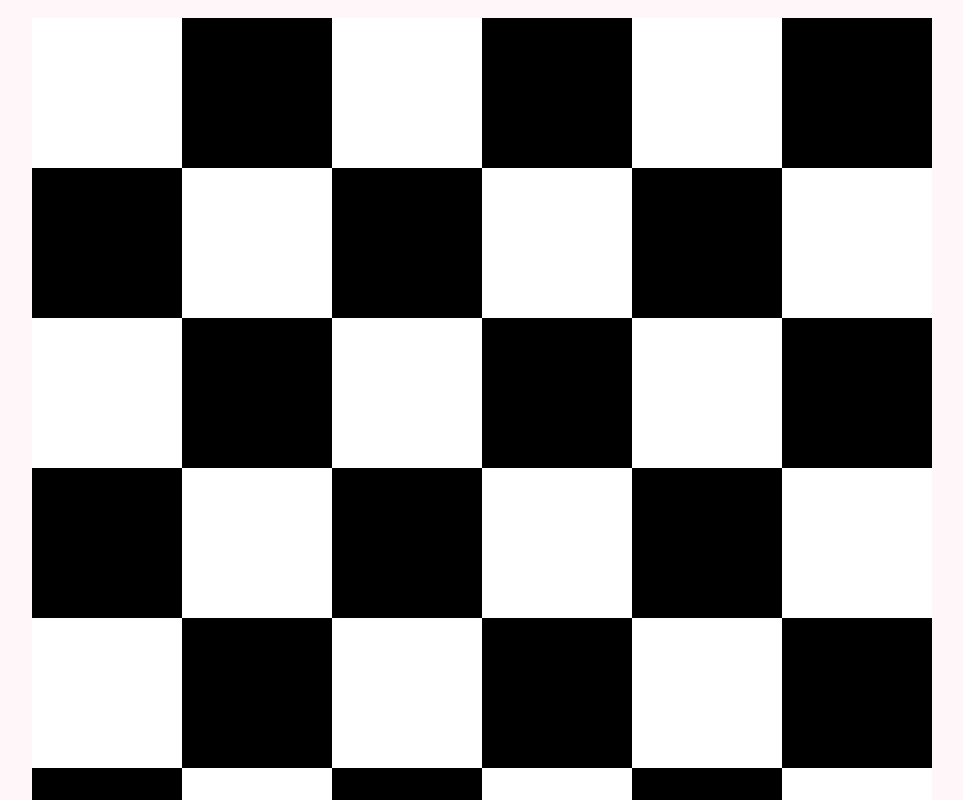
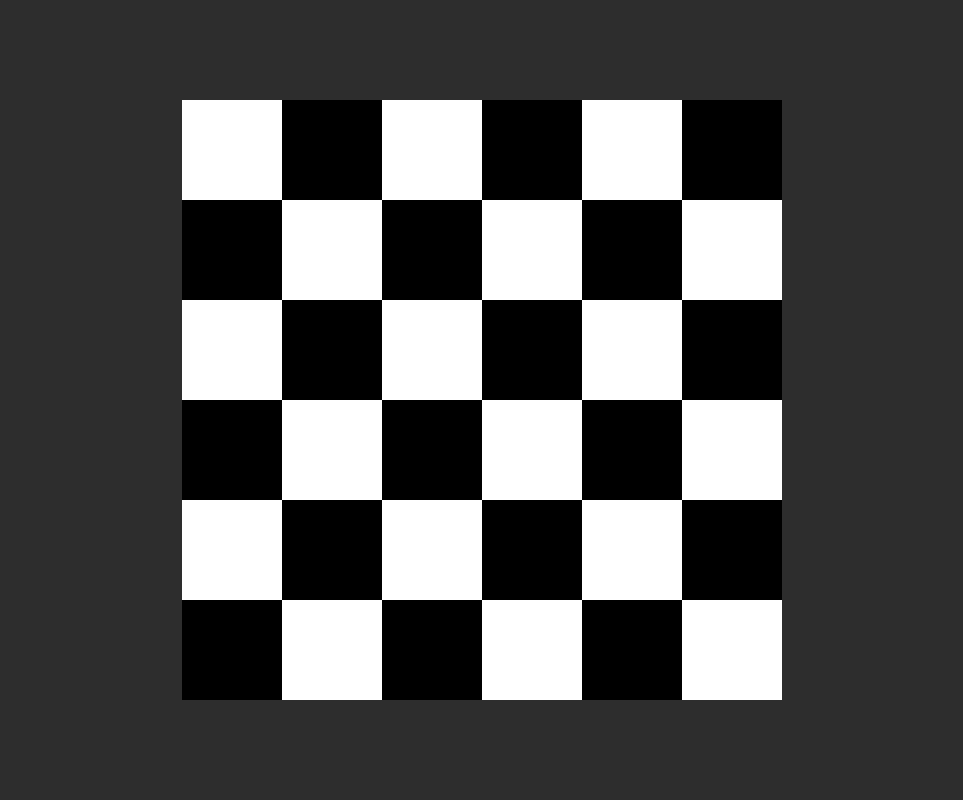
Before and after one commit to Axeellima/turn-game, a React (Create React App) app: page / in a window 1280 px wide. Shown: the whole page, without its empty margins (158-1121 px from the left). Built offline with nearby package versions, Linux system fonts and the light colour scheme.

Commit message:
add: board-game render with loop,Rogue class

```diff
--- a/src/App.css
+++ b/src/App.css
@@ -3,38 +3,3 @@
   margin: 0;
   padding: 0;
 }
-
-.App-logo {
-  height: 40vmin;
-  pointer-events: none;
-}
-
-@media (prefers-reduced-motion: no-preference) {
-  .App-logo {
-    animation: App-logo-spin infinite 20s linear;
-  }
-}
-
-.App-header {
-  background-color: #282c34;
-  min-height: 100vh;
-  display: flex;
-  flex-direction: column;
-  align-items: center;
-  justify-content: center;
-  font-size: calc(10px + 2vmin);
-  color: white;
-}
-
-.App-link {
-  color: #61dafb;
-}
-
-@keyframes App-logo-spin {
-  from {
-    transform: rotate(0deg);
-  }
-  to {
-    transform: rotate(360deg);
-  }
-}
--- a/src/App.js
+++ b/src/App.js
@@ -1,13 +1,13 @@
-import Board from './components/Board'
-import Global from './styles/global'
+import MainRoutes from "./routes";
+import Global from "./styles/global";
 
 function App() {
   return (
     <>
       <Global />
-      <Board />
+      <MainRoutes />
     </>
-  )
+  );
 }
 
-export default App
+export default App;
--- a/src/components/Board/index.jsx
+++ b/src/components/Board/index.jsx
@@ -1,60 +1,24 @@
-import { StyledBoard } from './style'
+import { StyledBoard } from "./style";
+
+const verticalAxis = ["1", "2", "3", "4", "5", "6"];
+const horizontalAxis = ["a", "b", "c", "d", "e", "f"];
 
 const Board = () => {
+  let board = [];
+  for (let v = verticalAxis.length - 1; v >= 0; v--) {
+    for (let h = 0; h < horizontalAxis.length; h++) {
+      const number = v + h + 2;
+
+      number % 2 === 0
+        ? board.push(<div className="home-white"></div>)
+        : board.push(<div className="home-black"></div>);
+    }
+  }
   return (
     <StyledBoard>
-      <div className="container">
-        <div className="columnA">
-          <div className="home-white a1"></div>
-          <div className="home-black a2"></div>
-          <div className="home-white a3"></div>
-          <div className="home-black a4"></div>
-          <div className="home-white a5"></div>
-          <div className="home-black a6"></div>
-        </div>
-        <div className="columnB">
-          <div className="home-black b1"></div>
-          <div className="home-white b2"></div>
-          <div className="home-black b3"></div>
-          <div className="home-white b4"></div>
-          <div className="home-black b5"></div>
-          <div className="home-white b6"></div>
-        </div>
-        <div className="columnC">
-          <div className="home-white c1"></div>
-          <div className="home-black c2"></div>
-          <div className="home-white c3"></div>
-          <div className="home-black c4"></div>
-          <div className="home-white c5"></div>
-          <div className="home-black c6"></div>
-        </div>
-        <div className="columnD">
-          <div className="home-black d1"></div>
-          <div className="home-white d2"></div>
-          <div className="home-black d3"></div>
-          <div className="home-white d4"></div>
-          <div className="home-black d5"></div>
-          <div className="home-white d6"></div>
-        </div>
-        <div className="columnE">
-          <div className="home-white e1"></div>
-          <div className="home-black e2"></div>
-          <div className="home-white e3"></div>
-          <div className="home-black e4"></div>
-          <div className="home-white e5"></div>
-          <div className="home-black e6"></div>
-        </div>
-        <div className="columnF">
-          <div className="home-black f1"></div>
-          <div className="home-white f2"></div>
-          <div className="home-black f3"></div>
-          <div className="home-white f4"></div>
-          <div className="home-black f5"></div>
-          <div className="home-white f6"></div>
-        </div>
-      </div>
+      <div className="container">{board}</div>
     </StyledBoard>
-  )
-}
+  );
+};
 
-export default Board
+export default Board;
--- a/src/components/Board/style.jsx
+++ b/src/components/Board/style.jsx
@@ -1,30 +1,25 @@
-import styled from 'styled-components'
+import styled from "styled-components";
 
 export const StyledBoard = styled.div`
+  display: grid;
+  place-content: center;
+  height: 100vh;
+
   .container {
-    position: fixed;
-    width: 100%;
-    height: 100%;
-    align-items: center;
-    margin-top: 18px;
-  }
-  .columnA,
-  .columnB,
-  .columnC,
-  .columnD,
-  .columnE,
-  .columnF {
     display: flex;
-    justify-content: center;
+    flex-wrap: wrap;
+    height: 600px;
+    width: 600px;
+    background-color: white;
   }
   .home-black {
-    background-color: black;
-    width: 150px;
-    height: 150px;
+    background-color: white;
+    width: 100px;
+    height: 100px;
   }
   .home-white {
-    background-color: white;
-    width: 150px;
-    height: 150px;
+    background-color: black;
+    width: 100px;
+    height: 100px;
   }
-`
+`;
--- a/src/index.js
+++ b/src/index.js
@@ -1,14 +1,17 @@
-import React from 'react';
-import ReactDOM from 'react-dom/client';
-import './index.css';
-import App from './App';
-import reportWebVitals from './reportWebVitals';
+import React from "react";
+import ReactDOM from "react-dom/client";
+import "./index.css";
+import App from "./App";
+import reportWebVitals from "./reportWebVitals";
+import { BrowserRouter } from "react-router-dom";
 
-const root = ReactDOM.createRoot(document.getElementById('root'));
+const root = ReactDOM.createRoot(document.getElementById("root"));
 root.render(
-  <React.StrictMode>
-    <App />
-  </React.StrictMode>
+  <BrowserRouter>
+    <React.StrictMode>
+      <App />
+    </React.StrictMode>
+  </BrowserRouter>
 );
 
 // If you want to start measuring performance in your app, pass a function
--- a/src/pages/BoardGame/index.jsx
+++ b/src/pages/BoardGame/index.jsx
@@ -1,5 +1,10 @@
+import Board from "../../components/Board";
 const BoardGame = () => {
-  return <></>
-}
+  return (
+    <>
+      <Board />
+    </>
+  );
+};
 
-export default BoardGame
+export default BoardGame;
--- a/src/routes/index.jsx
+++ b/src/routes/index.jsx
@@ -1,14 +1,12 @@
-import { Route, Routes } from 'react-router-dom'
-import BoardGame from '../pages/BoardGame'
+import { Route, Routes } from "react-router-dom";
+import BoardGame from "../pages/BoardGame";
 
 const MainRoutes = () => {
   return (
-    <>
-      <Routes>
-        <Route path="" element={<BoardGame />} />
-      </Routes>
-    </>
-  )
-}
+    <Routes>
+      <Route path="" element={<BoardGame />} />
+    </Routes>
+  );
+};
 
-export default MainRoutes
+export default MainRoutes;
--- a/src/styles/global.js
+++ b/src/styles/global.js
@@ -1,4 +1,4 @@
-import { createGlobalStyle } from 'styled-components'
+import { createGlobalStyle } from "styled-components";
 
 export default createGlobalStyle`
   :root {
@@ -27,16 +27,11 @@ export default createGlobalStyle`
     font-family: var(--input-font);
 
     overflow-x: hidden;
-    background: var(--white);
+    background: var(--grey-0);
   }
 
   button {
     cursor: pointer;
   }
 
-  form{
-    background-color: var(--color-primary);
-    font-family: var(--input-font);
-    color: var(--white);
-  }
-`
+`;
```
Also changed, not shown: src/utils/rogue/index.js (added, +54 -0 lines), src/utils/table/index.js (added, +7 -0 lines), src/utils/mage/index.js (added).
